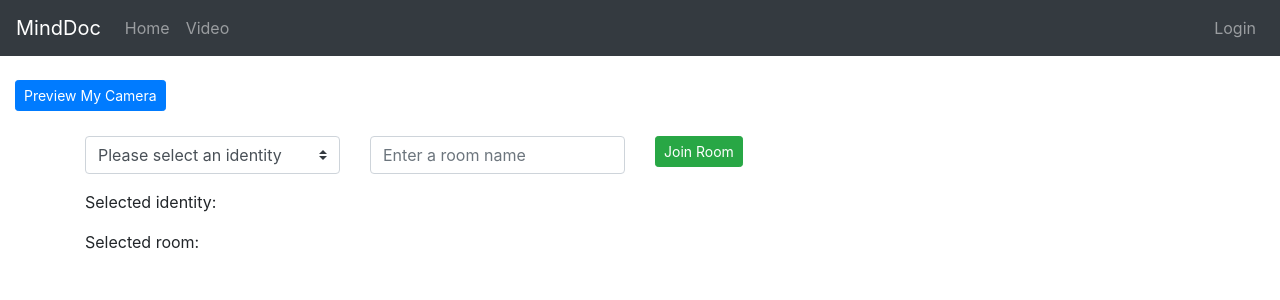
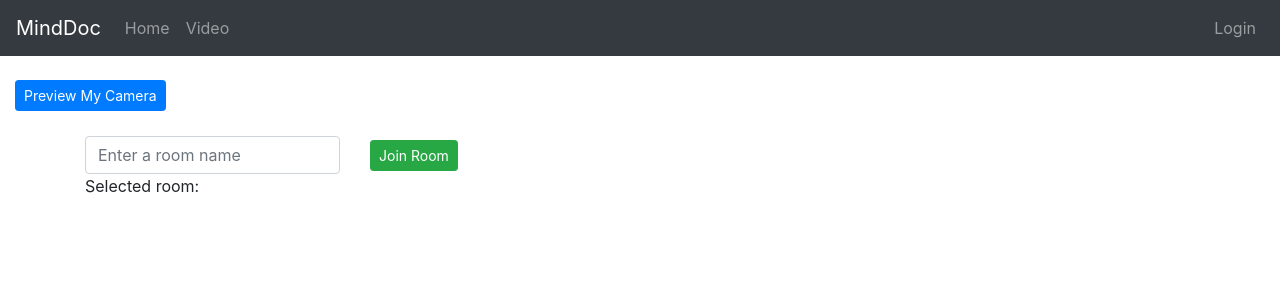
Before and after one commit to n3xtcoder/videochat-tutorial, a Vue app in the folder ui/: page /video in a window 1280 px wide. Shown: the top 300 px of the page. Built offline with nearby package versions, Linux system fonts and the light colour scheme.

Commit message:
Create twilio token based in current user

```diff
--- a/ui/src/components/Video.vue
+++ b/ui/src/components/Video.vue
@@ -25,21 +25,17 @@
           </b-alert>
         </b-col>
       </b-row>
-      <b-row>
-        <b-col lg="3">
-          <b-form-select v-model="identity" :options="options" class="mb-3"></b-form-select>
-        </b-col>
+      <b-row align-self="center" align-v="center">
         <b-col lg="3">
           <b-form-input type="text" v-model="roomName" placeholder="Enter a room name"></b-form-input>
         </b-col>
-        <b-col lg="3">
+        <b-col lg="1">
           <b-button size="sm" v-show="room === null" variant="success" v-on:click="joinRoom">Join Room</b-button>
           <b-button size="sm" v-show="room !== null" variant="danger" v-on:click="leaveRoom">Leave Room</b-button>
         </b-col>
       </b-row>
       <b-row>
         <b-col>
-          <p>Selected identity: <strong>{{ identity }}</strong></p>
           <p>Selected room: <strong>{{ roomName }}</strong></p>
         </b-col>
       </b-row>
@@ -48,7 +44,7 @@
 </template>
 
 <script>
-import * as axios from 'axios';
+import auth from '@/auth';
 import Video from 'twilio-video';
 
 export default {
@@ -56,12 +52,6 @@ export default {
   data() {
     return {
       roomName: '',
-      identity: null,
-      tokenCache: {
-        doctor: '',
-        patient: '',
-      },
-      videoInput: null,
       room: null,
       participant: null,
       previewTrack: null,
@@ -72,21 +62,6 @@ export default {
       ],
       alertText: '',
     };
-  },
-  watch: {
-    identity(newIdentity) {  // eslint-disable-line object-shorthand
-      if (this.tokenCache[newIdentity] === '') {
-        // Retrieve Twilio token from the backend
-        axios.get('/api/token', { params: { identity: newIdentity }}).then((res) => { // eslint-disable-line
-          this.tokenCache[newIdentity] = res.data.token;
-          console.log(`Retrieved token for "${newIdentity}"`);
-        }, (error) => {
-          this.alertText = `Unable to retrieve access token for "${newIdentity}": "${error.message}"`;
-        });
-      } else {
-        console.log(`"${newIdentity}" has already a cached token`);
-      }
-    },
   },
   methods: {
     // Public methods
@@ -123,15 +98,24 @@ export default {
     joinRoom() {
       if (this.roomName === '') {
         this.alertText = 'Please enter a room name';
-      } else if (this.identity === null) {
-        this.alertText = 'Please select an identity';
       } else {
-        const connectOptions = { name: this.roomName };
-        Video.connect(this.tokenCache[this.identity], connectOptions).then(
-          this.roomJoined,
-          (error) => { this.alertText = `Could not connect to room "${this.roomName}": "${error.message}"`; },
+        auth.assertAuthenticated().then(
+          this.connectToTwilio,
+          (error) => { this.alertText = `Could not retrieve Twilio token from the backend: ${error.message}`; },
         );
       }
+    },
+
+    /**
+     * Connects to the specified video room using an already generated twilio token.
+     * @param {object} res The backend /api/token HTTP response.
+     * @return {undefined}
+     */
+    connectToTwilio(res) {
+      Video.connect(res.data.token, { name: this.roomName }).then(
+        this.roomJoined,
+        (error) => { this.alertText = `Could not connect to room "${this.roomName}": "${error.message}"`; },
+      );
     },
 
     /**
```
